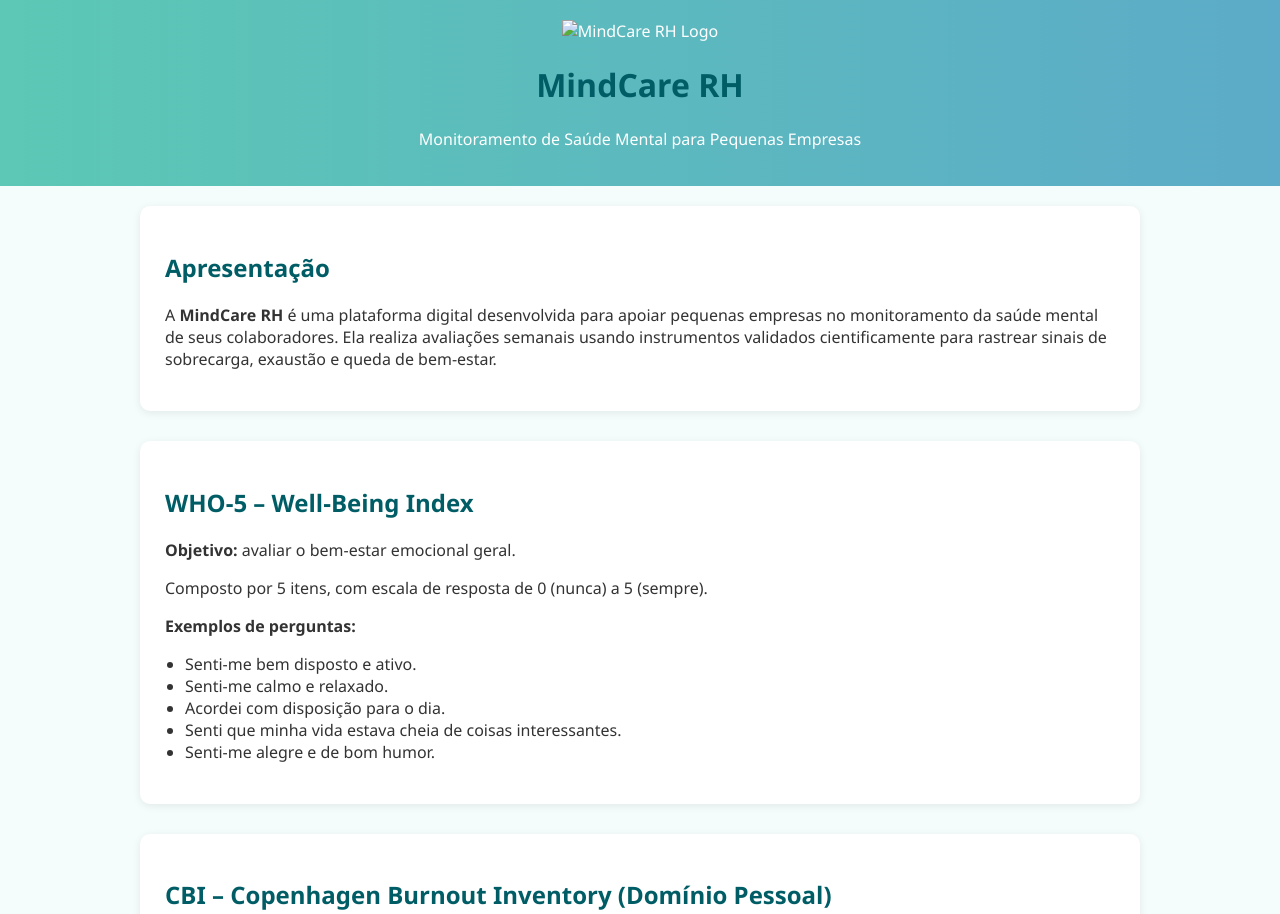
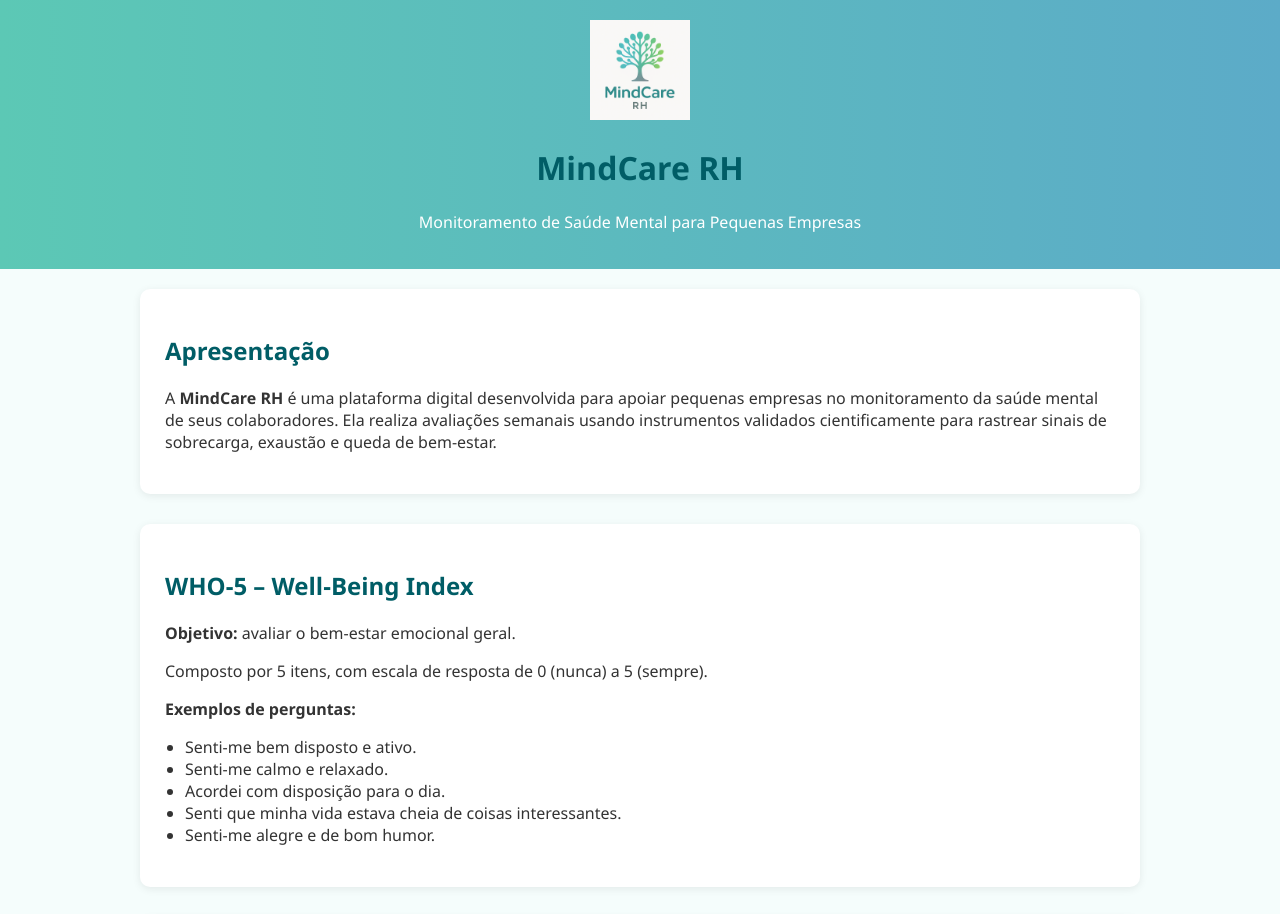
Before and after one commit to joaovmvmendes/apresentacao-mindcare, a plain HTML site: page index.html in a window 1280 px wide. Shown: the top 914 px of the page. Drawn offline with Linux system fonts and the light colour scheme.

Commit message:
Att img name

```diff
--- a/index.html
+++ b/index.html
@@ -59,7 +59,7 @@
 <body>
 
 <header>
-    <img src="ChatGPT Image Jul 6, 2025 at 12_05_28 PM.png" alt="MindCare RH Logo">
+    <img src="logo-mindcare.png" alt="MindCare RH Logo">
     <h1>MindCare RH</h1>
     <p>Monitoramento de Saúde Mental para Pequenas Empresas</p>
 </header>
```
